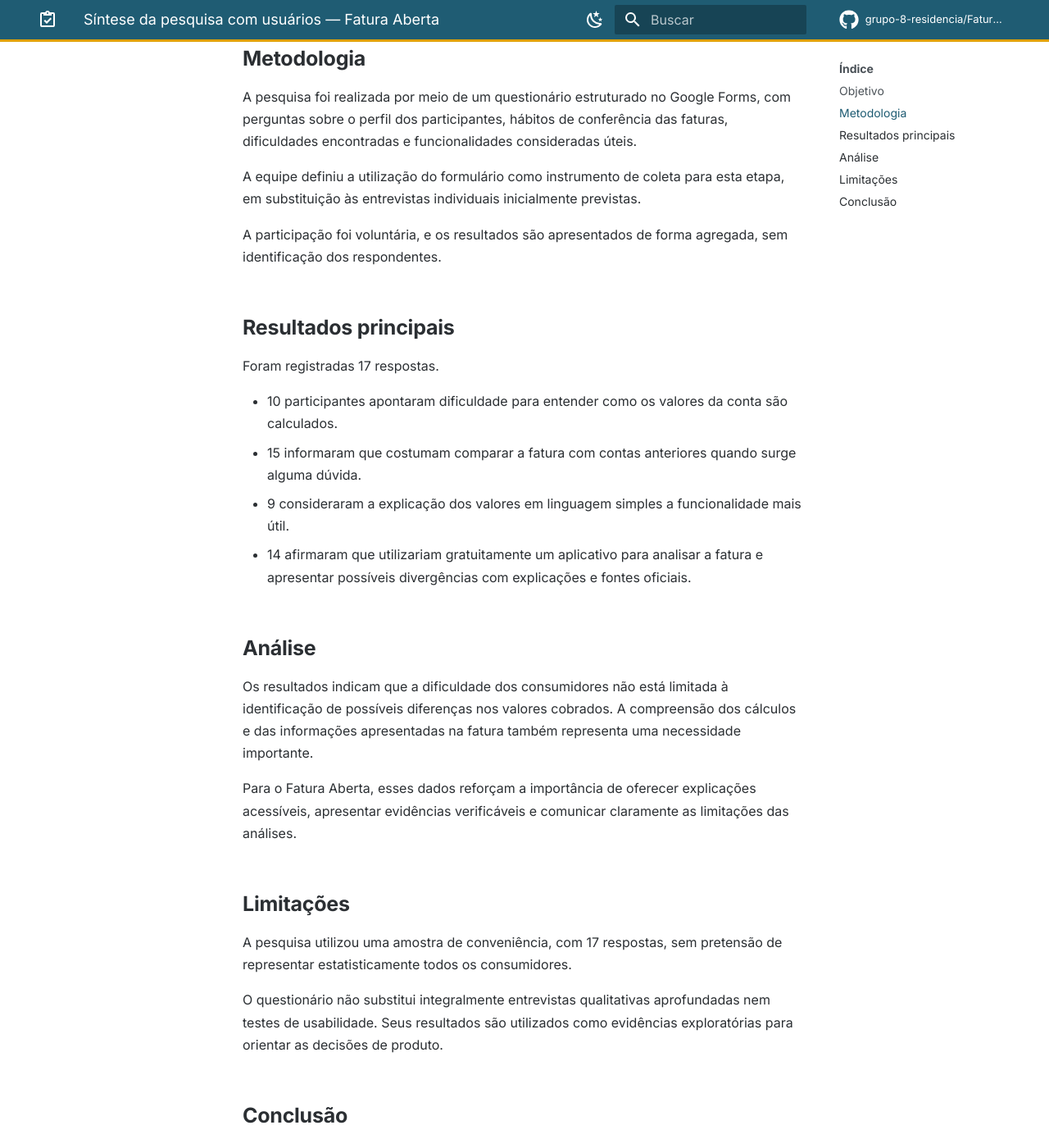
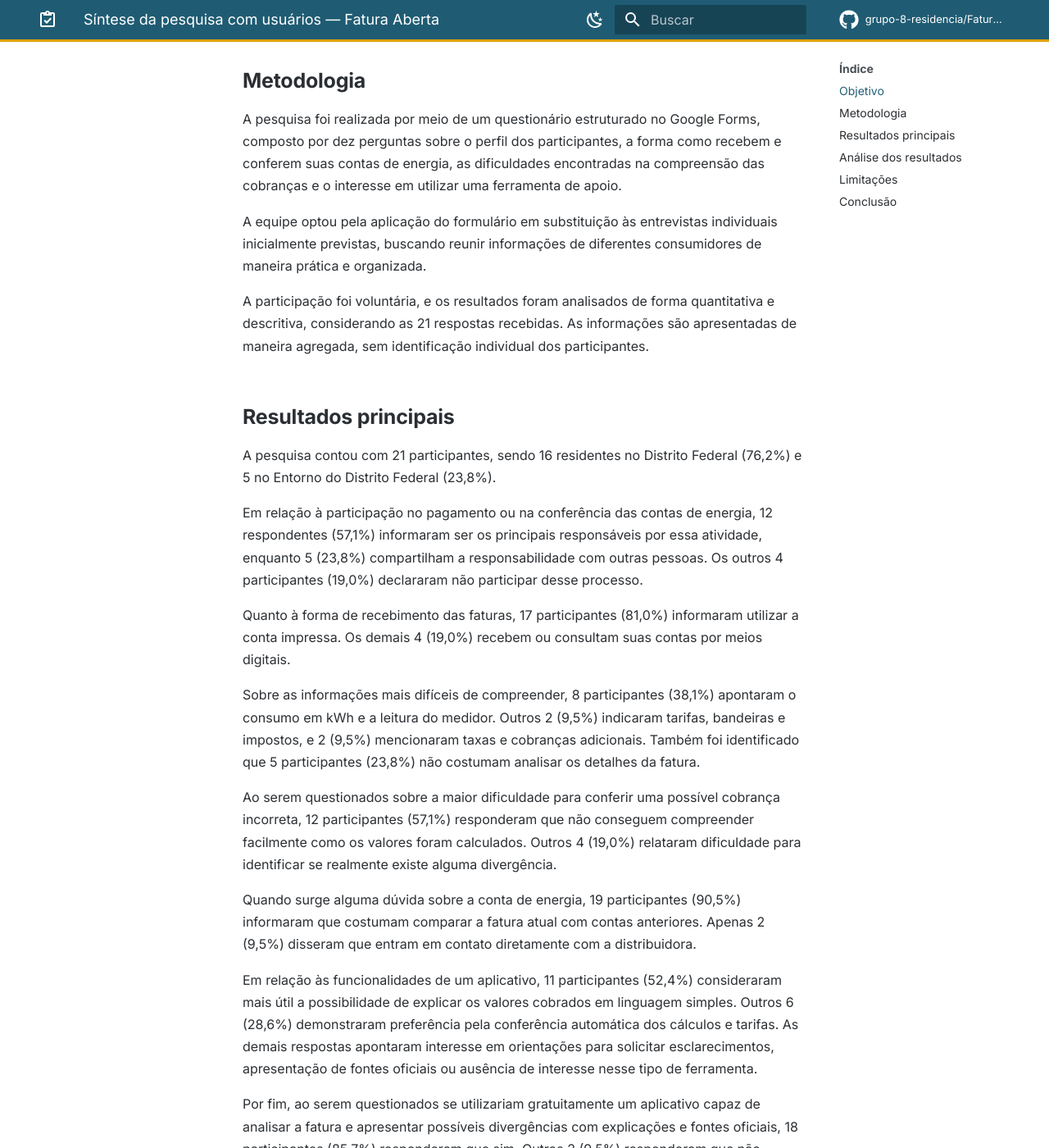
Before and after one commit to grupo-8-residencia/Fatura-Aberta, an MkDocs documentation site: the page built from docs/produto/sintese-pesquisa-usuarios.md, in a window 1280 px wide and 1400 px high, scrolled down 597 px. Shown: the whole window at 82% size. Built offline with MkDocs 1.6.1 and Material for MkDocs 9.7.7, drawn with Linux system fonts in a browser that asks for light colours; plug-ins that fetch from the network failed and are left out; comment, search, counter and statistics services are not loaded; some of the changed text lies outside the part shown.

Commit message:
Atualiza síntese da pesquisa com usuários

```diff
--- a/docs/produto/sintese-pesquisa-usuarios.md
+++ b/docs/produto/sintese-pesquisa-usuarios.md
@@ -3,44 +3,71 @@
 **Frente:** F1 — Produto, Pesquisa e Conformidade
 **Atividade:** S1-02 — Pesquisa com usuários
 **Instrumento:** Google Forms
-**Período da coleta:** novembro de 2026
-**Participantes:** 17 respondentes
+**Período da coleta:** 5 a 9 de novembro de 2026
+**Participantes:** 21 respondentes
 
 ## Objetivo
 
-Compreender as principais dificuldades dos consumidores na leitura e conferência das faturas de energia elétrica, identificar necessidades e avaliar o interesse em uma ferramenta que auxilie na interpretação dos valores cobrados.
+Compreender as principais dificuldades enfrentadas pelos consumidores na leitura e conferência das faturas de energia elétrica, identificar seus hábitos de verificação dos valores cobrados e avaliar quais funcionalidades seriam mais úteis em uma ferramenta destinada a facilitar essa análise.
 
 ## Metodologia
 
-A pesquisa foi realizada por meio de um questionário estruturado no Google Forms, com perguntas sobre o perfil dos participantes, hábitos de conferência das faturas, dificuldades encontradas e funcionalidades consideradas úteis.
+A pesquisa foi realizada por meio de um questionário estruturado no Google Forms, composto por dez perguntas sobre o perfil dos participantes, a forma como recebem e conferem suas contas de energia, as dificuldades encontradas na compreensão das cobranças e o interesse em utilizar uma ferramenta de apoio.
 
-A equipe definiu a utilização do formulário como instrumento de coleta para esta etapa, em substituição às entrevistas individuais inicialmente previstas.
+A equipe optou pela aplicação do formulário em substituição às entrevistas individuais inicialmente previstas, buscando reunir informações de diferentes consumidores de maneira prática e organizada.
 
-A participação foi voluntária, e os resultados são apresentados de forma agregada, sem identificação dos respondentes.
+A participação foi voluntária, e os resultados foram analisados de forma quantitativa e descritiva, considerando as 21 respostas recebidas. As informações são apresentadas de maneira agregada, sem identificação individual dos participantes.
 
 ## Resultados principais
 
-Foram registradas 17 respostas.
+A pesquisa contou com 21 participantes, sendo 16 residentes no Distrito Federal (76,2%) e 5 no Entorno do Distrito Federal (23,8%).
 
-- 10 participantes apontaram dificuldade para entender como os valores da conta são calculados.
-- 15 informaram que costumam comparar a fatura com contas anteriores quando surge alguma dúvida.
-- 9 consideraram a explicação dos valores em linguagem simples a funcionalidade mais útil.
-- 14 afirmaram que utilizariam gratuitamente um aplicativo para analisar a fatura e apresentar possíveis divergências com explicações e fontes oficiais.
+Em relação à participação no pagamento ou na conferência das contas de energia, 12 respondentes (57,1%) informaram ser os principais responsáveis por essa atividade, enquanto 5 (23,8%) compartilham a responsabilidade com outras pessoas. Os outros 4 participantes (19,0%) declararam não participar desse processo.
 
-## Análise
+Quanto à forma de recebimento das faturas, 17 participantes (81,0%) informaram utilizar a conta impressa. Os demais 4 (19,0%) recebem ou consultam suas contas por meios digitais.
 
-Os resultados indicam que a dificuldade dos consumidores não está limitada à identificação de possíveis diferenças nos valores cobrados. A compreensão dos cálculos e das informações apresentadas na fatura também representa uma necessidade importante.
+Sobre as informações mais difíceis de compreender, 8 participantes (38,1%) apontaram o consumo em kWh e a leitura do medidor. Outros 2 (9,5%) indicaram tarifas, bandeiras e impostos, e 2 (9,5%) mencionaram taxas e cobranças adicionais. Também foi identificado que 5 participantes (23,8%) não costumam analisar os detalhes da fatura.
 
-Para o Fatura Aberta, esses dados reforçam a importância de oferecer explicações acessíveis, apresentar evidências verificáveis e comunicar claramente as limitações das análises.
+Ao serem questionados sobre a maior dificuldade para conferir uma possível cobrança incorreta, 12 participantes (57,1%) responderam que não conseguem compreender facilmente como os valores foram calculados. Outros 4 (19,0%) relataram dificuldade para identificar se realmente existe alguma divergência.
+
+Quando surge alguma dúvida sobre a conta de energia, 19 participantes (90,5%) informaram que costumam comparar a fatura atual com contas anteriores. Apenas 2 (9,5%) disseram que entram em contato diretamente com a distribuidora.
+
+Em relação às funcionalidades de um aplicativo, 11 participantes (52,4%) consideraram mais útil a possibilidade de explicar os valores cobrados em linguagem simples. Outros 6 (28,6%) demonstraram preferência pela conferência automática dos cálculos e tarifas. As demais respostas apontaram interesse em orientações para solicitar esclarecimentos, apresentação de fontes oficiais ou ausência de interesse nesse tipo de ferramenta.
+
+Por fim, ao serem questionados se utilizariam gratuitamente um aplicativo capaz de analisar a fatura e apresentar possíveis divergências com explicações e fontes oficiais, 18 participantes (85,7%) responderam que sim. Outros 2 (9,5%) responderam que não, enquanto 1 (4,8%) selecionou a opção “Talvez”.
+
+## Análise dos resultados
+
+Os resultados indicam que uma das principais dificuldades dos consumidores está relacionada à compreensão dos cálculos e das informações apresentadas nas faturas de energia elétrica.
+
+Embora a maioria dos participantes costume comparar contas anteriores quando identifica alguma dúvida, essa prática não garante que consigam compreender a origem dos valores cobrados ou reconhecer possíveis divergências.
+
+A preferência por explicações em linguagem simples demonstra a importância de apresentar informações técnicas de maneira acessível, permitindo que consumidores com diferentes níveis de conhecimento compreendam melhor suas contas.
+
+Outro ponto relevante é o interesse pela conferência automática de cálculos e tarifas. Esse resultado reforça a proposta do Fatura Aberta de auxiliar o consumidor na análise das cobranças, utilizando informações verificáveis e referências oficiais.
+
+A intenção de uso demonstrada por 85,7% dos participantes representa um sinal positivo de receptividade inicial à proposta. Entretanto, esse resultado não garante que os consumidores utilizarão efetivamente a ferramenta, sendo necessária uma etapa posterior de validação com usuários.
+
+Diante dessas informações, a pesquisa contribui para orientar as prioridades do projeto, especialmente no desenvolvimento de funcionalidades que ofereçam explicações claras, facilitem a conferência dos valores e apresentem possíveis divergências de forma fundamentada.
 
 ## Limitações
 
-A pesquisa utilizou uma amostra de conveniência, com 17 respostas, sem pretensão de representar estatisticamente todos os consumidores.
+A pesquisa utilizou uma amostra de conveniência, composta por 21 participantes, concentrados no Distrito Federal e em seu Entorno. Dessa forma, os resultados não possuem representatividade estatística e não devem ser generalizados para todos os consumidores de energia elétrica.
 
-O questionário não substitui integralmente entrevistas qualitativas aprofundadas nem testes de usabilidade. Seus resultados são utilizados como evidências exploratórias para orientar as decisões de produto.
+A utilização de um formulário estruturado permitiu identificar tendências e dificuldades relatadas pelos participantes, mas não possibilitou aprofundar individualmente suas experiências.
+
+Além disso, as respostas refletem percepções e intenções declaradas pelos consumidores, não substituindo entrevistas qualitativas, testes de usabilidade ou avaliações práticas da ferramenta.
+
+Os resultados devem, portanto, ser considerados evidências exploratórias para apoiar as decisões de produto e orientar as próximas etapas de desenvolvimento.
 
 ## Conclusão
 
-A pesquisa contribuiu para identificar necessidades dos usuários e fundamentar funcionalidades prioritárias do Fatura Aberta. Os resultados servirão como referência para o desenvolvimento e para futuras etapas de validação.
+A pesquisa permitiu identificar necessidades relacionadas à compreensão das cobranças de energia elétrica, especialmente quanto aos cálculos, à interpretação das informações e à identificação de possíveis divergências.
 
-**Status:** coleta realizada; documentação e revisão dos resultados pela equipe.
+Os resultados também demonstraram interesse por uma ferramenta que ofereça explicações acessíveis e auxilie na conferência das faturas, reforçando a relevância da proposta do Fatura Aberta entre os participantes consultados.
+
+Com base nessas informações, o projeto poderá priorizar funcionalidades voltadas à clareza das explicações, à conferência dos cálculos e à apresentação de evidências fundamentadas em fontes oficiais.
+
+As informações coletadas servirão como referência para o desenvolvimento da solução e para futuras etapas de validação, nas quais será possível avaliar sua utilidade, facilidade de uso e capacidade de atender às necessidades identificadas.
+
+**Status:** coleta concluída, resultados consolidados e síntese atualizada para revisão pela equipe.
```
